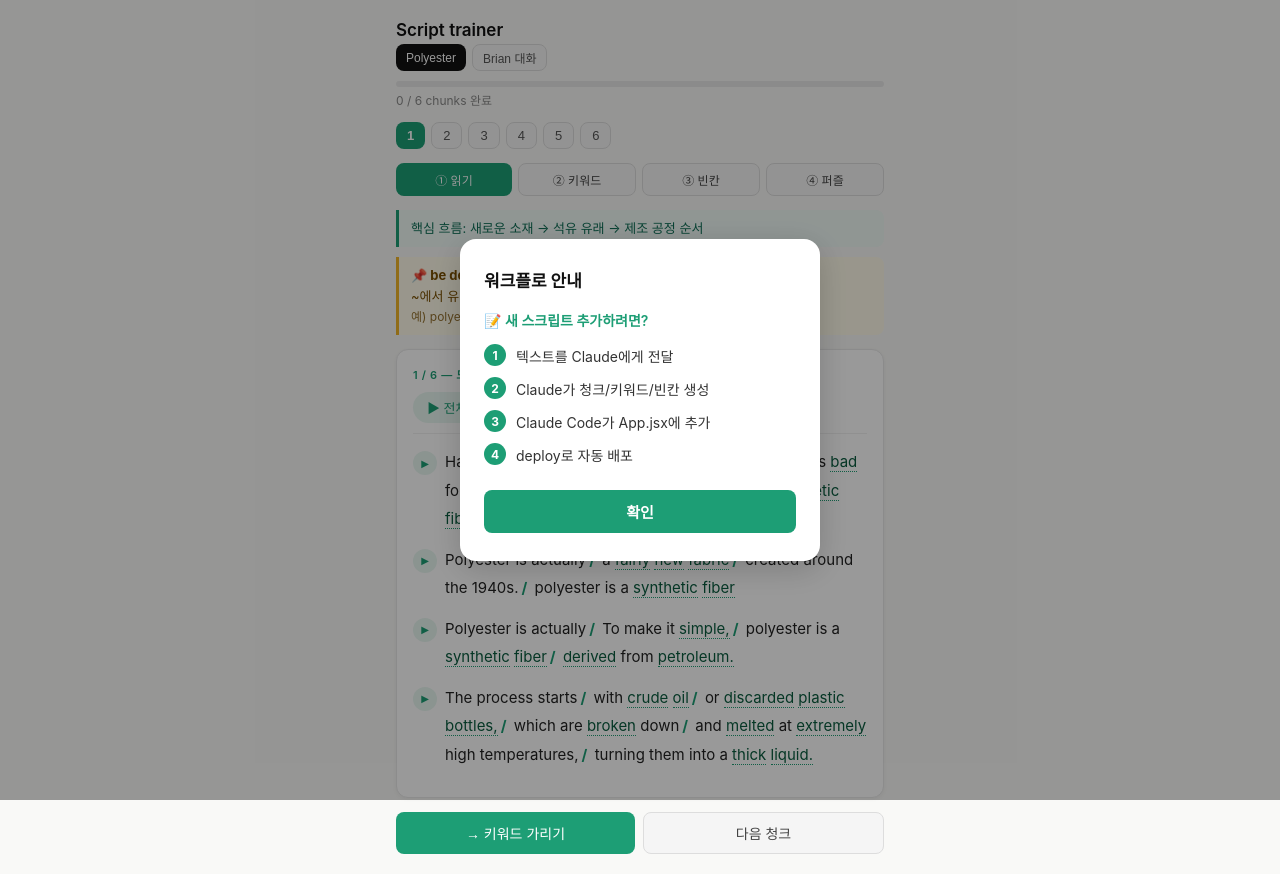
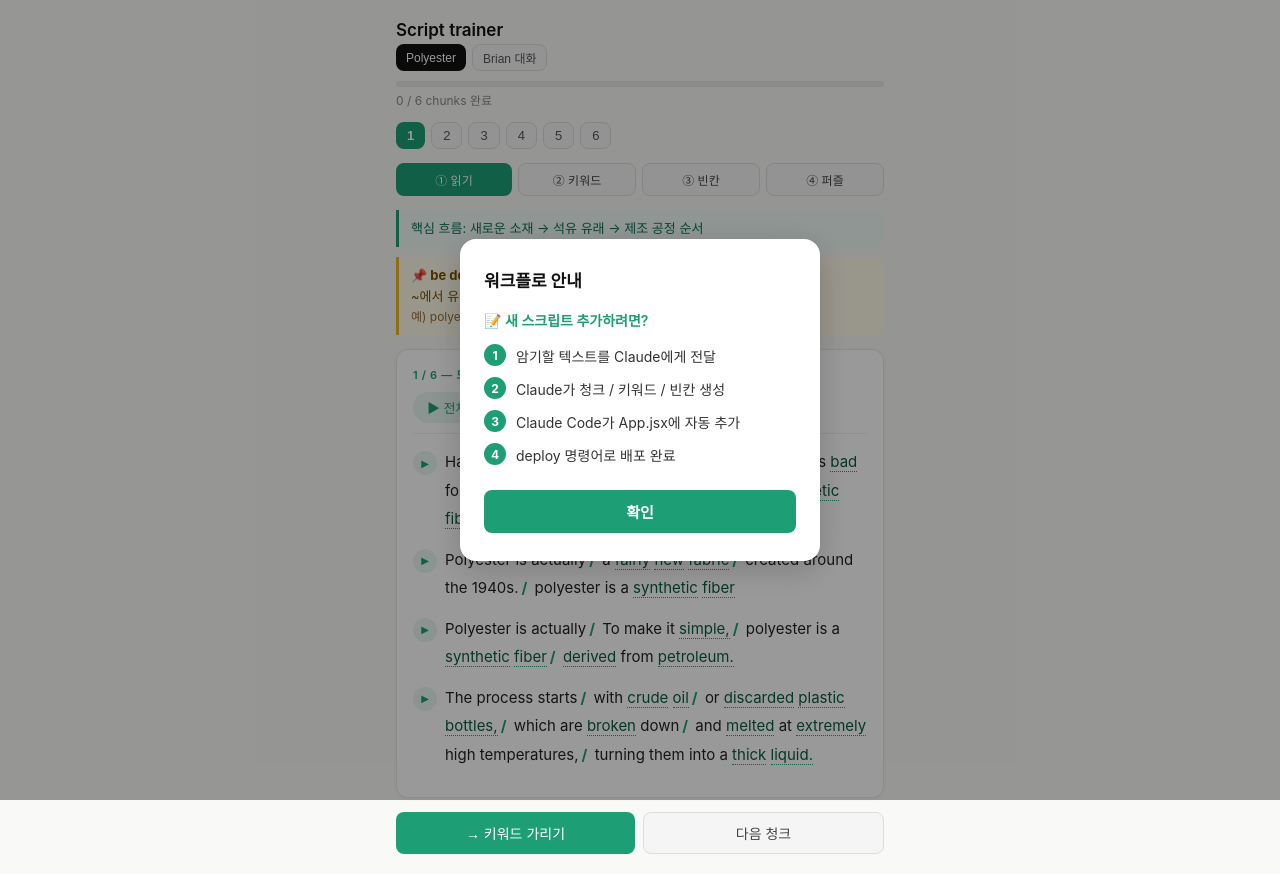
Before and after one commit to eetomato/polyester-trainer, a React (Vite) app: page / in a window 1280 px wide. Built offline with nearby package versions, Linux system fonts and the light colour scheme.

Commit message:
add workflow reminder modal

```diff
--- a/src/App.jsx
+++ b/src/App.jsx
@@ -513,7 +513,7 @@ function PuzzleMode({ chunk, onDone }) {
 // ── 워크플로 안내 모달 ───────────────────────────────────────
 function WorkflowModal({ onClose }) {
   function confirm() {
-    localStorage.setItem("workflowSeen", "1");
+    localStorage.setItem("workflow_seen", "true");
     onClose();
   }
   return (
@@ -523,10 +523,10 @@ function WorkflowModal({ onClose }) {
         <div style={{fontSize:14,fontWeight:600,color:"#1D9E75",marginBottom:14}}>📝 새 스크립트 추가하려면?</div>
         <div style={{display:"flex",flexDirection:"column",gap:10,marginBottom:24}}>
           {[
-            "텍스트를 Claude에게 전달",
-            "Claude가 청크/키워드/빈칸 생성",
-            "Claude Code가 App.jsx에 추가",
-            "deploy로 자동 배포",
+            "암기할 텍스트를 Claude에게 전달",
+            "Claude가 청크 / 키워드 / 빈칸 생성",
+            "Claude Code가 App.jsx에 자동 추가",
+            "deploy 명령어로 배포 완료",
           ].map((step, i) => (
             <div key={i} style={{display:"flex",alignItems:"flex-start",gap:10}}>
               <div style={{flexShrink:0,width:22,height:22,borderRadius:"50%",background:"#1D9E75",color:"#fff",fontSize:12,fontWeight:700,display:"flex",alignItems:"center",justifyContent:"center"}}>{i+1}</div>
@@ -550,7 +550,7 @@ export default function App() {
   const [hidden, setHidden] = useState(new Set());
   const [inputs, setInputs] = useState({});
   const [checked, setChecked] = useState(false);
-  const [showWorkflow, setShowWorkflow] = useState(() => !localStorage.getItem("workflowSeen"));
+  const [showWorkflow, setShowWorkflow] = useState(() => !localStorage.getItem("workflow_seen"));
 
   const chunks = scripts[scriptIdx].chunks;
   const chunk = chunks[ci];
```
